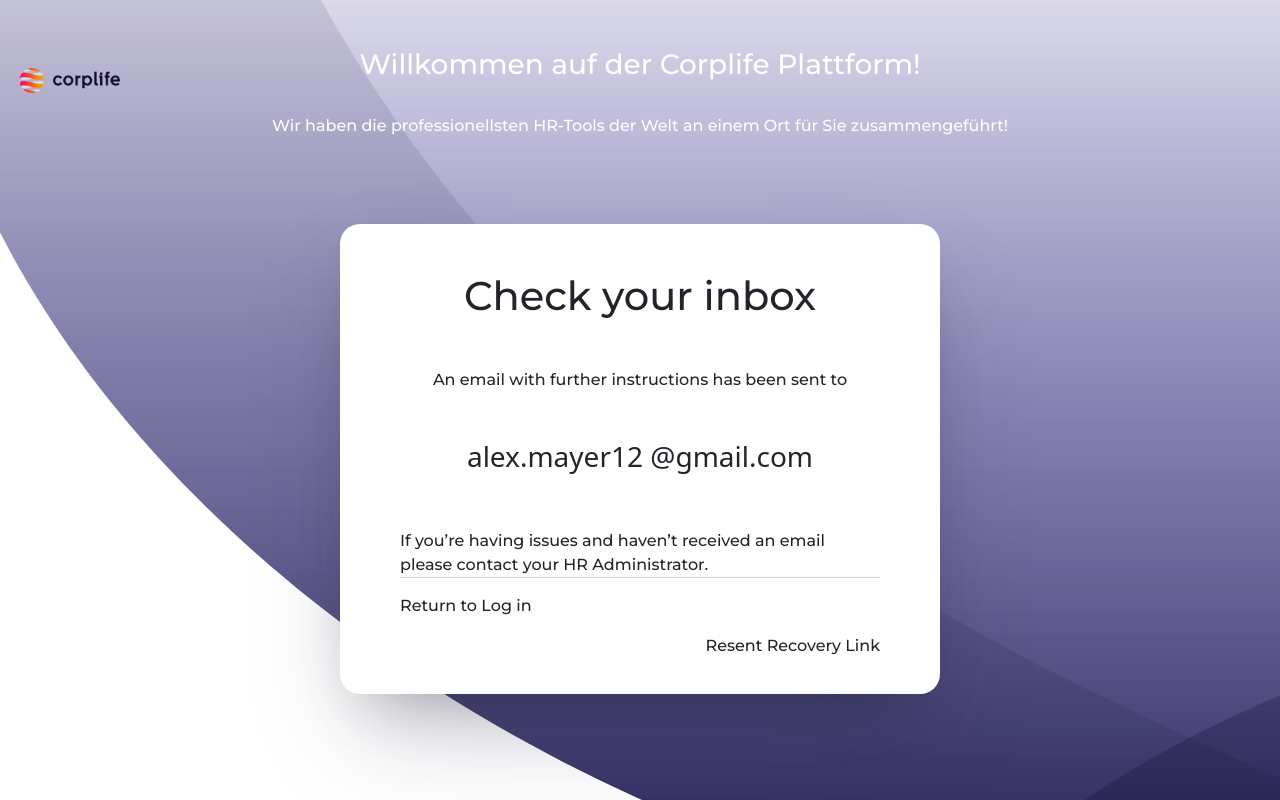
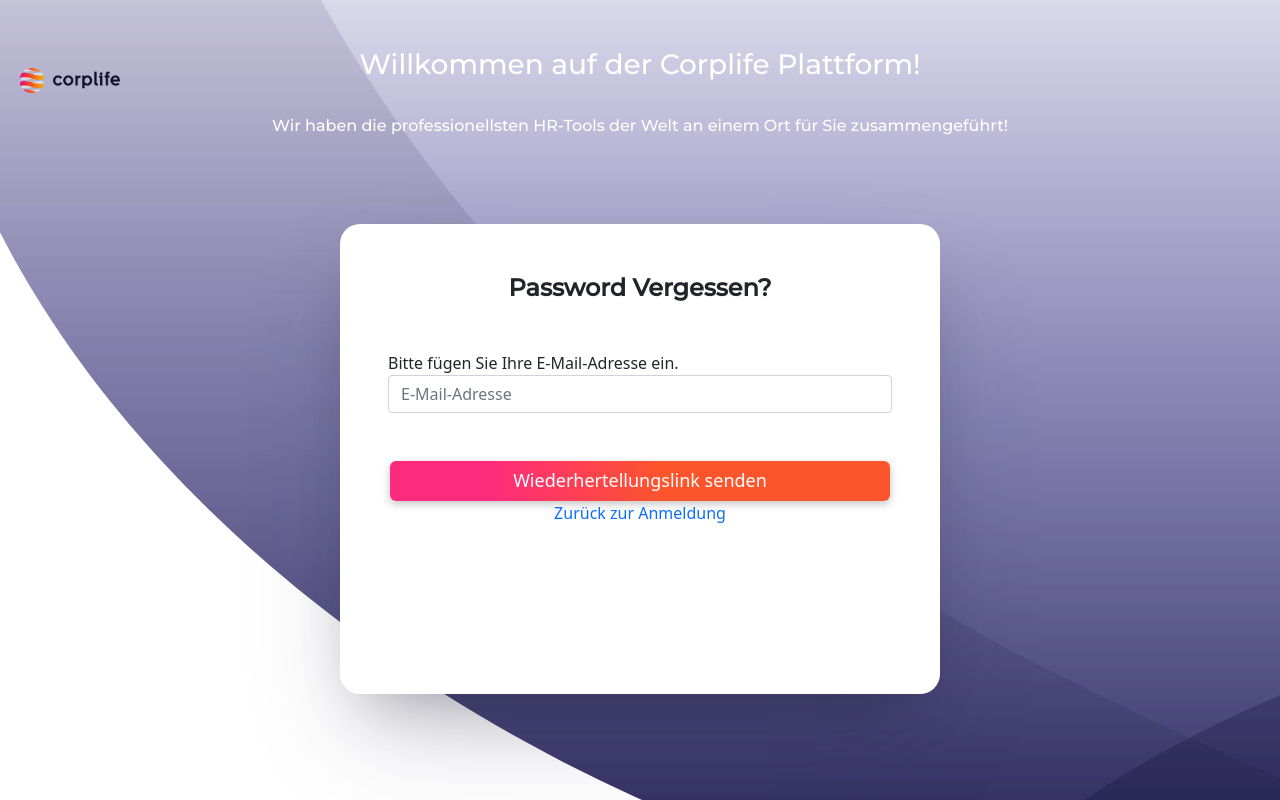
Before and after one commit to MehdiKBi/login, a React (Create React App) app: page /passwortvergessen in a window 1280 px wide. Built offline with nearby package versions, Linux system fonts and the light colour scheme.

Commit message:
add Router

```diff
--- a/src/App.js
+++ b/src/App.js
@@ -1,17 +1,28 @@
+import react from "react";
 import Form from "./component/form";
 import Logo from "./component/logo";
-import Home from "./component/home"
-
+import Home from "./component/home";
+import Passvergessen from "./component/passvergessen";
+import { BrowserRouter as Router, Switch, Route } from "react-router-dom";
 
 function App() {
   return (
     <div>
       <Logo />
+
       <div className="App">
-        <div className="mainBoard text-center">
-          <Home/>
-          {/* <Form/> */}
-        </div>
+        <Router>
+          <div className="mainBoard text-center">
+            <Switch>
+            <Route exact path="/"><Form /></Route>
+              <Route path="/home"><Home/></Route>
+              <Route path="/passwortvergessen"><Passvergessen/></Route>
+
+            </Switch>
+
+
+          </div>
+        </Router>
       </div>
     </div>
   );
--- /dev/null
+++ b/src/component/passvergessen.js
@@ -0,0 +1,36 @@
+
+
+const Passvergessen = () => {
+    return (
+        <form className="m-5">
+        <h1 id="title_in_box">Password Vergessen?</h1>
+
+    <div className="text-start mt-5">
+      <label className="form-lable text-start">
+      Bitte fügen Sie Ihre E-Mail-Adresse ein.
+      </label>
+    </div>
+
+    <input
+      placeholder="E-Mail-Adresse"
+      className="form-control"
+      type="text"
+    />
+
+
+
+
+    <button id="btn" className="mt-5">
+    Wiederhertellungslink senden
+    </button>
+
+    <div className="text-center">
+      <a href="#" className="text-center">
+      Zurück zur Anmeldung
+      </a>
+    </div>
+  </form>
+     );
+}
+
+export default Passvergessen;
```
